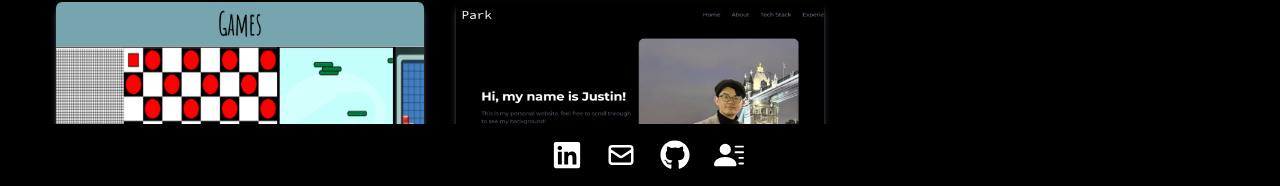
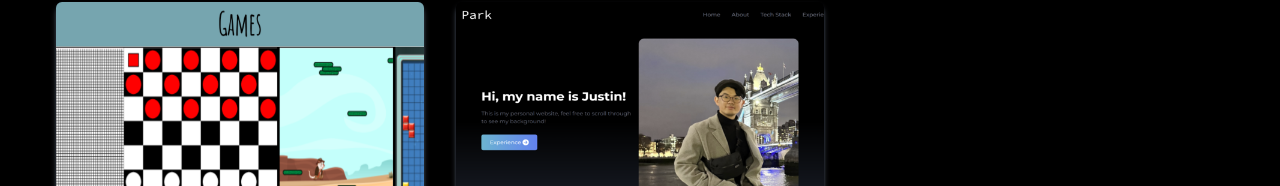
Before and after one commit to jpark0504/jpark0504.github.io, a React (Create React App) app: page /projects in a window 1280 px wide. Shown: the part 614-800 px from the top of the page. Built offline with nearby package versions, Linux system fonts and the light colour scheme.

Commit message:
modified footer UI

```diff
--- /dev/null
+++ b/src/App.css
@@ -0,0 +1,9 @@
+.app-container {
+    display: flex;
+    flex-direction: column;
+    min-height: 100vh;
+}
+
+.content {
+    flex: 1;
+}
--- a/src/App.js
+++ b/src/App.js
@@ -4,7 +4,8 @@ import Home from "./components/Home"
 import Footer from "./components/Footer";
 import Projects from "./components/Projects";
 import TechStack from "./components/TechStack";
-import Experience from "./components/Experience"
+import Experience from "./components/Experience";
+import './App.css';
 
 function App() {
   return (
--- a/src/components/Footer.css
+++ b/src/components/Footer.css
@@ -1,5 +1,4 @@
 .footer {
-    position: fixed;
     padding-bottom: 1rem;
     bottom: 0px;
     left: 0px;
@@ -9,7 +8,7 @@
 }
 
 .footer-bottom {
-    margin-top: 1rem;
+    margin-top: auto;
     align-items: center;
     font-size: 0.9rem;
     color: white;
```
Also changed, not shown: 1 other file (tests, documents, lock files or other folders).
